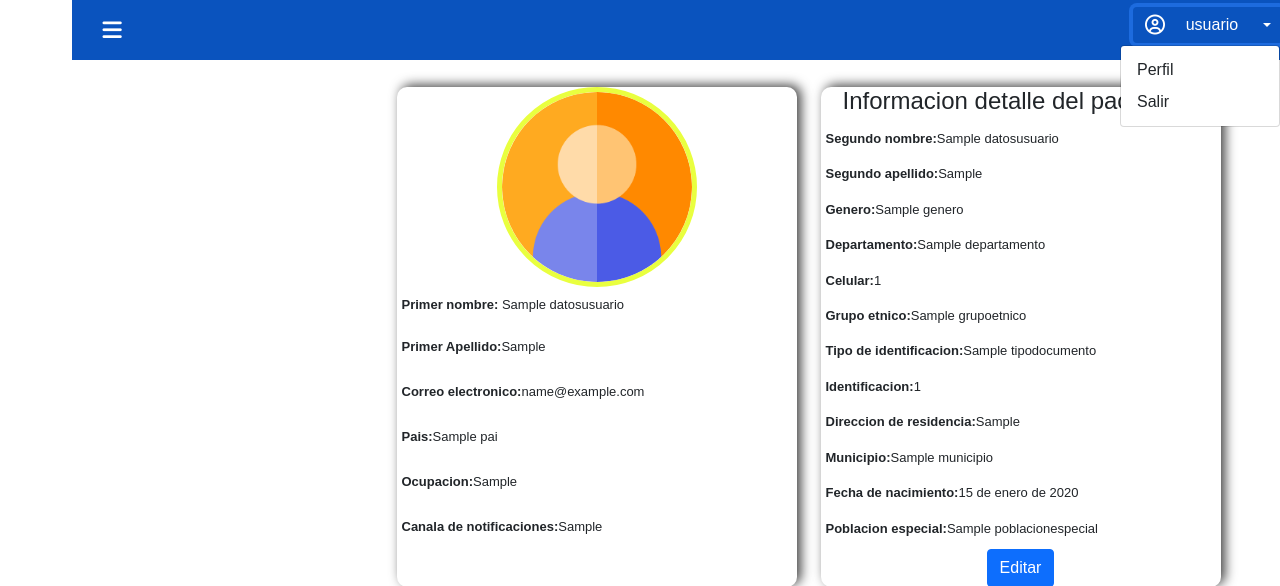
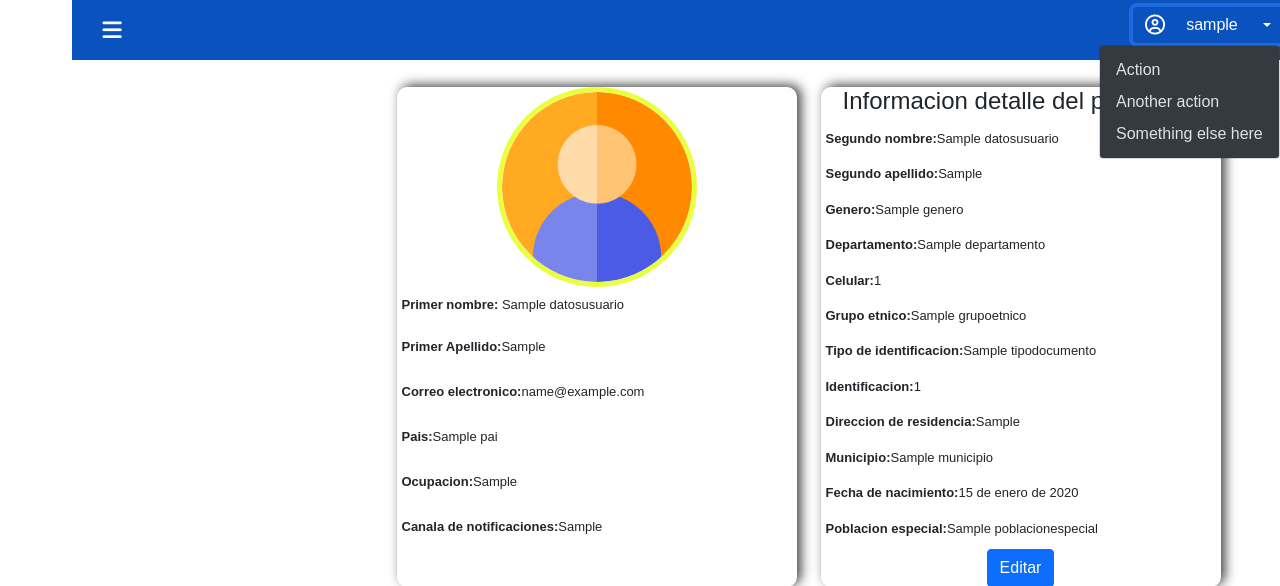
Before and after one commit to cloudfours/SUAP, a Django app: template api/templates/informacion_paciente.html in a window 1280 px wide, after a click that opens the changed part; the page is wider, and only the part inside the window is pictured. Shown: the top 586 px of that part. Run offline with Django 4.2, Linux system fonts and the light colour scheme; the template is opened without the code that fills it: values that come from a table or form of the project are taken from there, others are empty; a user stored in the database is signed in; tables that the repository leaves empty hold one stand-in row (values such as "Sample post"); some libraries are stand-ins or nearby versions.

Commit message:
se mejora icono menu

```diff
--- a/api/templates/informacion_paciente.html
+++ b/api/templates/informacion_paciente.html
@@ -6,13 +6,15 @@
 
     <div class="dropdown w-75 ">
         <button type="button" class="btn btn-primary dropdown-toggle w-100 h-100 bg-transparent border-0 d-flex flex-row justify-content-between align-items-center ms-sm-2" data-bs-toggle="dropdown">
-            <i class="fa-regular fa-circle-user"></i> usuario
+          {% if user.is_authenticated %}
+            <i class="fa-regular fa-circle-user"></i> {{user.username}}
+            {% endif %}
         </button>
-        <ul class="dropdown-menu">
-          <li><a class="dropdown-item" href="#">Perfil</a></li>
-          <li><a class="dropdown-item" href="#">Salir</a></li>
-
-        </ul>
+        <ul class="dropdown-menu dropdown-menu-dark">
+            <li><a class="dropdown-item" href="#">Action</a></li>
+            <li><a class="dropdown-item" href="#">Another action</a></li>
+            <li><a class="dropdown-item" href="#">Something else here</a></li>
+          </ul>
       </div>
     </div>
 
@@ -21,6 +23,7 @@
 {% endblock %}
 {% block menu %}
  {% if  user.is_authenticated %}
+
         {% for group in user.groups.all %}
             {% if group.name == 'Paciente' %}
                 <div class="menu__side" id="side">
```
